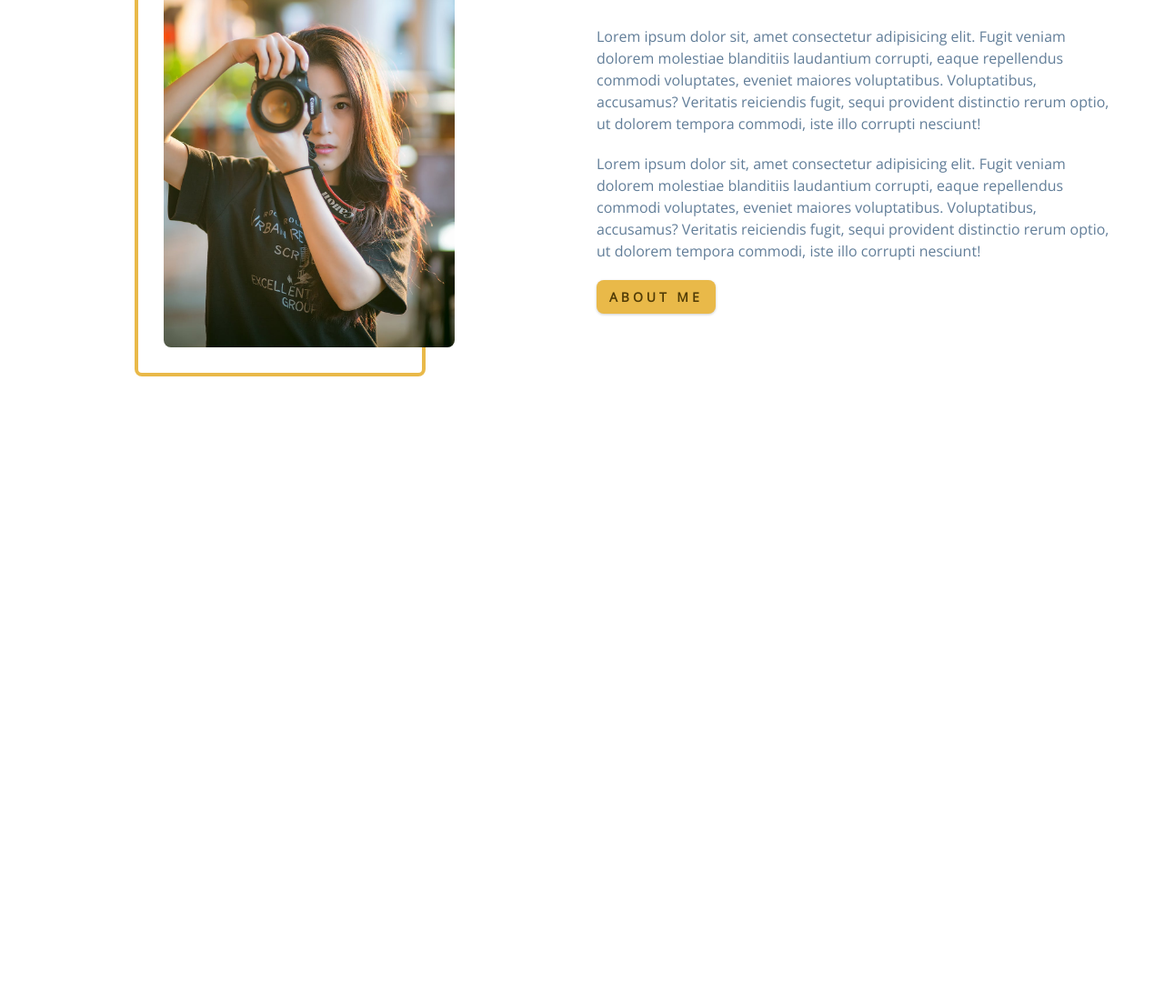
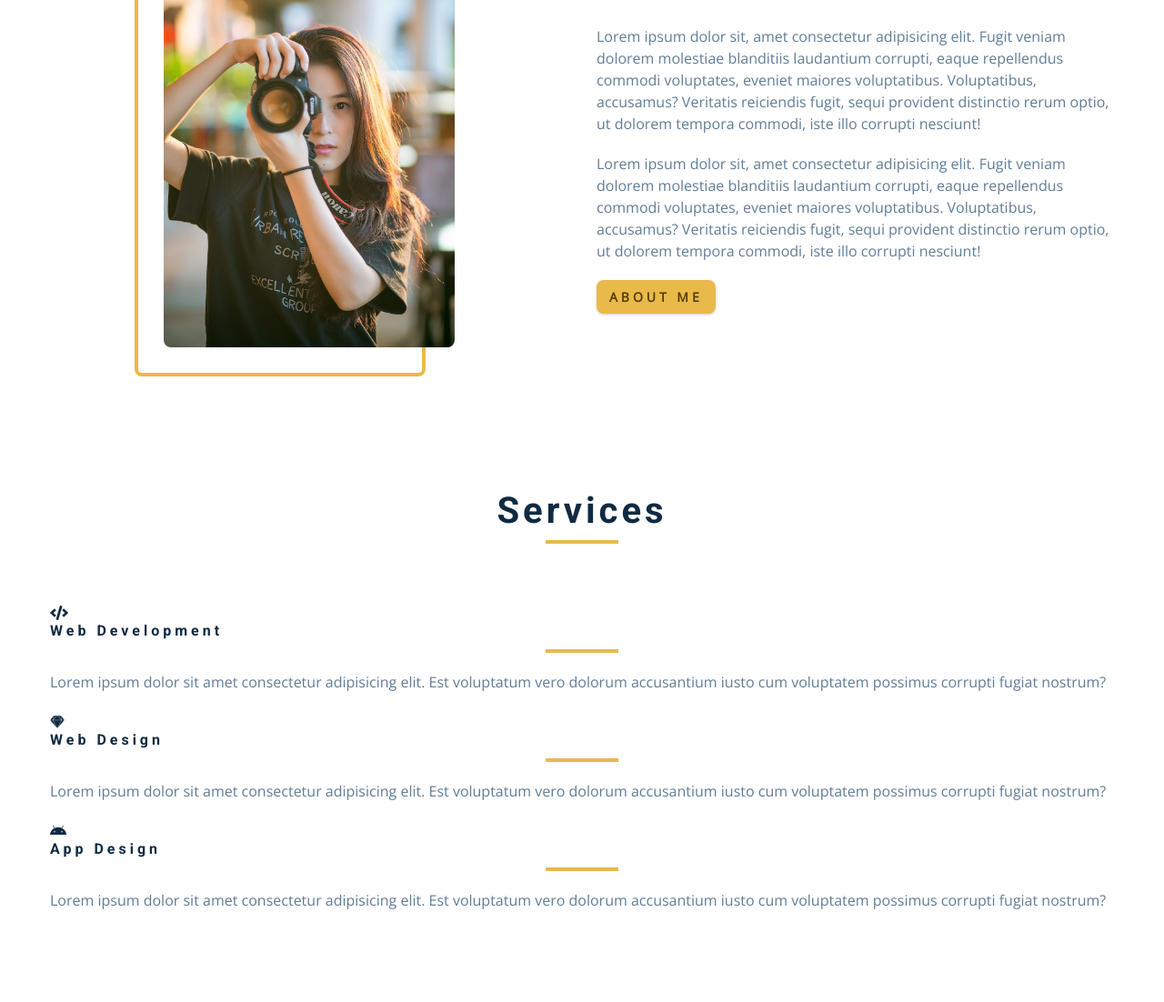
Before and after one commit to babai-1991/Grid-project-Portfolio, a plain HTML site: page index.html in a window 1280 px wide. Shown: the part 978-2080 px from the top of the page at 91% size. Before the commit the page ends 1440 px from the top, so only its background shows below. Drawn offline with nearby package versions, Linux system fonts and the light colour scheme.

Commit message:
services html

```diff
--- a/index.html
+++ b/index.html
@@ -186,7 +186,54 @@
   </section>
   <!-- end of about -->
   <!-- services -->
+  <section class="section bg-grey">
+    <!-- section title -->
+    <div class="section-title">
+      <h2>services</h2>
+      <div class="underline">
 
+      </div>
+    </div>
+    <!--end of section title -->
+    <div class="section-center services-center">
+      <!-- services-center will be responsivle for column layout -->
+      <!-- single service -->
+      <article class="service">
+        <i class="fas fa-code service-icon"></i>
+        <h4>web development</h4>
+        <div class="underline">
+        </div>
+        <p>Lorem ipsum dolor sit amet consectetur adipisicing elit.
+          Est voluptatum vero dolorum accusantium iusto cum
+          voluptatem possimus corrupti fugiat nostrum?</p>
+      </article>
+      <!-- end of single service -->
+
+      <!-- single service -->
+      <article class="service">
+        <i class="fab fa-sketch service-icon"></i>
+        <h4>web design</h4>
+        <div class="underline">
+        </div>
+        <p>Lorem ipsum dolor sit amet consectetur adipisicing elit.
+          Est voluptatum vero dolorum accusantium iusto cum
+          voluptatem possimus corrupti fugiat nostrum?</p>
+      </article>
+      <!-- end of single service -->
+
+      <!-- single service -->
+      <article class="service">
+        <i class="fab fa-android service-icon"></i>
+        <h4>app design</h4>
+        <div class="underline">
+        </div>
+        <p>Lorem ipsum dolor sit amet consectetur adipisicing elit.
+          Est voluptatum vero dolorum accusantium iusto cum
+          voluptatem possimus corrupti fugiat nostrum?</p>
+      </article>
+      <!-- end of single service -->
+    </div>
+  </section>
   <!-- end of services -->
   <!-- projects -->
 
```
